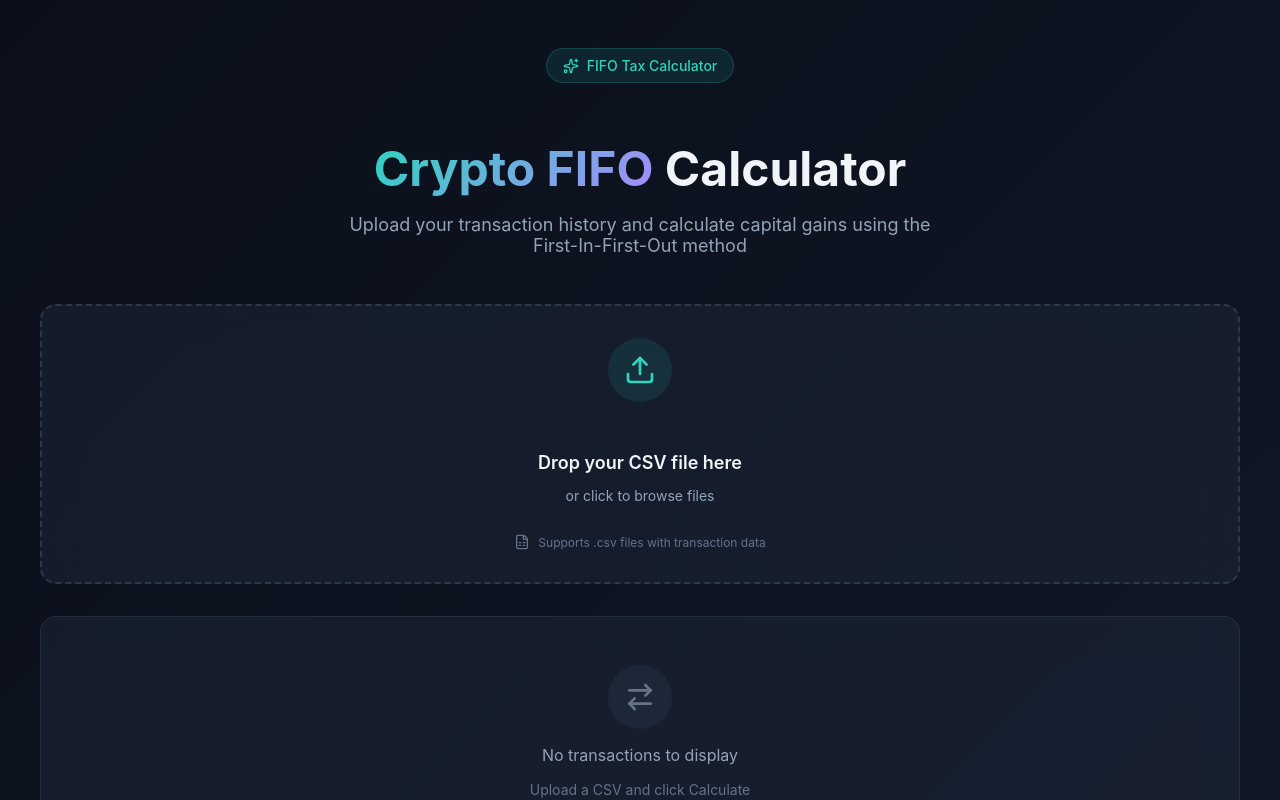
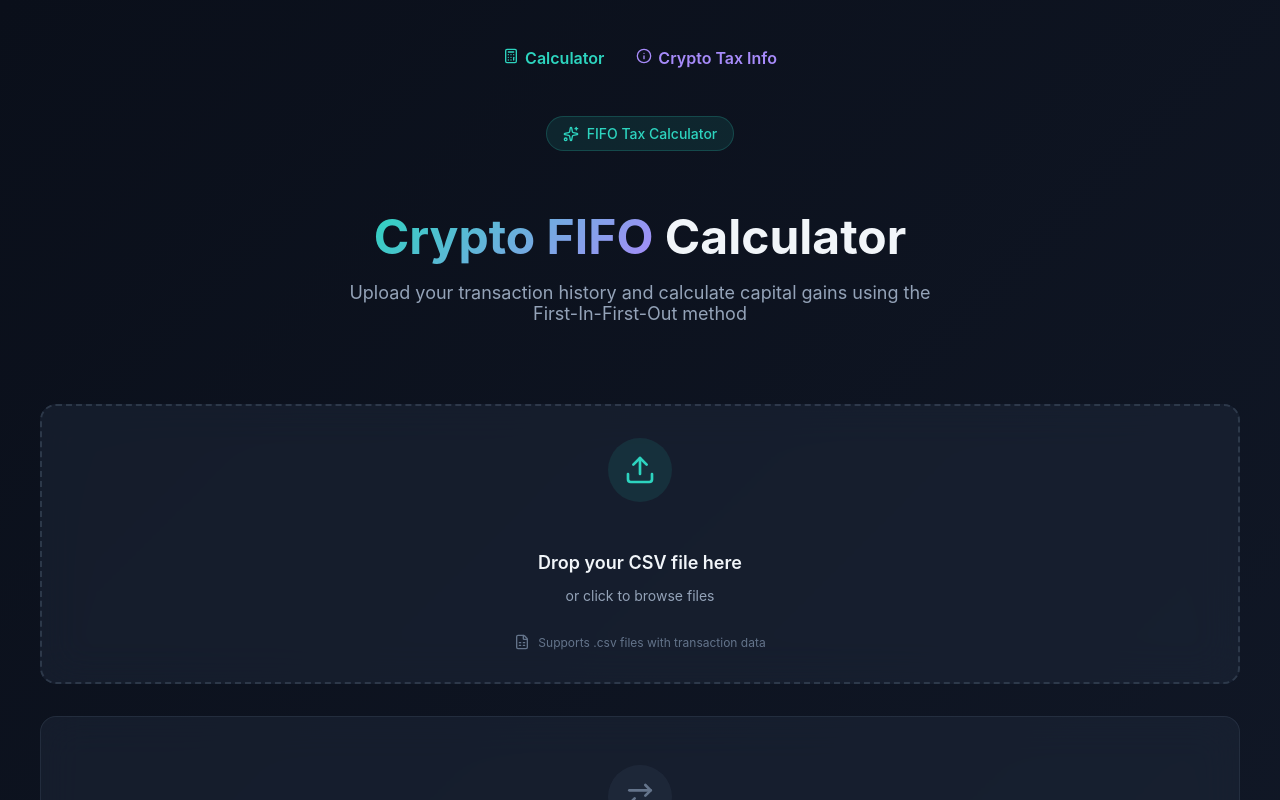
Before and after one commit to superUserT/crypto-tax-calculator, a React (Create React App) app in the folder frontend/: page / in a window 1280 px wide. Shown: the top 800 px of the page. Built offline with nearby package versions, Linux system fonts and the light colour scheme.

Commit message:
Update App.js

```diff
--- a/frontend/src/App.js
+++ b/frontend/src/App.js
@@ -1,19 +1,22 @@
 import { useState } from "react";
-import { Calculator, Loader2, Sparkles } from "lucide-react";
+import { Calculator, Loader2, Sparkles, Info } from "lucide-react";
+import { BrowserRouter as Router, Routes, Route, Link } from "react-router-dom";
 import TransactionUpload from "./components/TransactionUpload";
 import TransactionsTable from "./components/TransactionsTable";
 import FinalSummary from "./components/FinalSummary";
+import CryptoTaxInfo from "./components/CryptoTaxInfo";
 import { styles } from "./styles/style";
-
 
 function App() {
   const [transactions, setTransactions] = useState([]);
   const [processed, setProcessed] = useState([]);
   const [finalBalances, setFinalBalances] = useState({});
   const [isCalculating, setIsCalculating] = useState(false);
+  const [errorMessage, setErrorMessage] = useState("");
 
   const calculate = async () => {
     setIsCalculating(true);
+    setErrorMessage("");
     try {
       const res = await fetch("http://localhost:8000/api/calculate", {
         method: "POST",
@@ -22,7 +25,8 @@ function App() {
       });
 
       if (!res.ok) {
-        throw new Error("Network response not ok");
+        const errData = await res.json().catch(() => ({}));
+        throw new Error(errData.error || "Calculation failed on the server");
       }
 
       const data = await res.json();
@@ -30,15 +34,34 @@ function App() {
       setFinalBalances(data.finalBalances);
     } catch (err) {
       console.error("Error calculating FIFO:", err);
-      alert("Error calculating FIFO. See console for details.");
+      setErrorMessage(err.message || "An unexpected error occurred");
     } finally {
       setIsCalculating(false);
     }
   };
 
   return (
+    <Router>
       <div style={styles.container}>
         <div style={styles.wrapper}>
+          {/* Top Navigation */}
+          <nav style={{ display: "flex", justifyContent: "center", gap: "32px", marginBottom: "48px" }}>
+            <Link to="/" style={{ color: "#2dd4bf", fontWeight: "600", textDecoration: "none" }}>
+              <Calculator size={16} style={{ marginRight: "6px" }} />
+              Calculator
+            </Link>
+            <Link to="/tax-info" style={{ color: "#a78bfa", fontWeight: "600", textDecoration: "none" }}>
+              <Info size={16} style={{ marginRight: "6px" }} />
+              Crypto Tax Info
+            </Link>
+          </nav>
+
+          <Routes>
+            {/* Calculator Page */}
+            <Route
+              path="/"
+              element={
+                <div style={{ display: "flex", flexDirection: "column", gap: "32px" }}>
                   {/* Header */}
                   <header style={styles.header}>
                     <div style={styles.badge}>
@@ -46,22 +69,19 @@ function App() {
                       FIFO Tax Calculator
                     </div>
                     <h1 style={styles.title}>
-            <span style={styles.titleGradient}>Crypto FIFO</span>
-            <span> Calculator</span>
+                      <span style={styles.titleGradient}>Crypto FIFO</span> Calculator
                     </h1>
                     <p style={styles.subtitle}>
                       Upload your transaction history and calculate capital gains using the First-In-First-Out method
                     </p>
                   </header>
 
-        {/* Main Content */}
-        <div style={{ display: "flex", flexDirection: "column", gap: "32px" }}>
                   {/* Upload Section */}
                   <section>
                     <TransactionUpload onDataReady={setTransactions} />
-
                     {transactions.length > 0 && (
-              <div style={{
+                      <div
+                        style={{
                           marginTop: "16px",
                           display: "flex",
                           alignItems: "center",
@@ -70,7 +90,8 @@ function App() {
                           borderRadius: "12px",
                           background: "rgba(34, 197, 94, 0.1)",
                           border: "1px solid rgba(34, 197, 94, 0.2)",
-              }}>
+                        }}
+                      >
                         <p style={{ color: "#22c55e", fontWeight: "500" }}>
                           ✓ {transactions.length} transactions loaded
                         </p>
@@ -85,7 +106,10 @@ function App() {
                         >
                           {isCalculating ? (
                             <>
-                      <Loader2 size={20} style={{ animation: "spin 1s linear infinite" }} />
+                              <Loader2
+                                size={20}
+                                style={{ animation: "spin 1s linear infinite" }}
+                              />
                               Calculating...
                             </>
                           ) : (
@@ -98,6 +122,23 @@ function App() {
                       </div>
                     )}
                   </section>
+
+                  {/* Error Message */}
+                  {errorMessage && (
+                    <div
+                      style={{
+                        marginTop: "16px",
+                        padding: "16px",
+                        borderRadius: "12px",
+                        background: "rgba(239, 68, 68, 0.2)",
+                        color: "#ef4444",
+                        fontWeight: "600",
+                        textAlign: "center",
+                      }}
+                    >
+                      {errorMessage}
+                    </div>
+                  )}
 
                   {/* Transactions Table */}
                   <section>
@@ -114,9 +155,24 @@ function App() {
                     </section>
                   )}
                 </div>
-      <br /><br />
+              }
+            />
+
+            {/* Crypto Tax Info Page */}
+            <Route path="/tax-info" element={<CryptoTaxInfo />} />
+          </Routes>
+
           {/* Footer */}
-        <footer style={{ marginTop: "64px", paddingTop: "32px", borderTop: "1px solid rgba(71, 85, 105, 0.3)", textAlign: "center", fontSize: "14px", color: "#64748b" }}>
+          <footer
+            style={{
+              marginTop: "64px",
+              paddingTop: "32px",
+              borderTop: "1px solid rgba(71, 85, 105, 0.3)",
+              textAlign: "center",
+              fontSize: "14px",
+              color: "#64748b",
+            }}
+          >
             <p>Crypto FIFO Calculator • Calculate your capital gains accurately</p>
           </footer>
         </div>
@@ -130,6 +186,7 @@ function App() {
           @import url('https://fonts.googleapis.com/css2?family=Inter:wght@400;500;600;700&family=JetBrains+Mono:wght@400;500&display=swap');
         `}</style>
       </div>
+    </Router>
   );
 }
 
```
Lines whose indentation alone changed are shown as unchanged.
